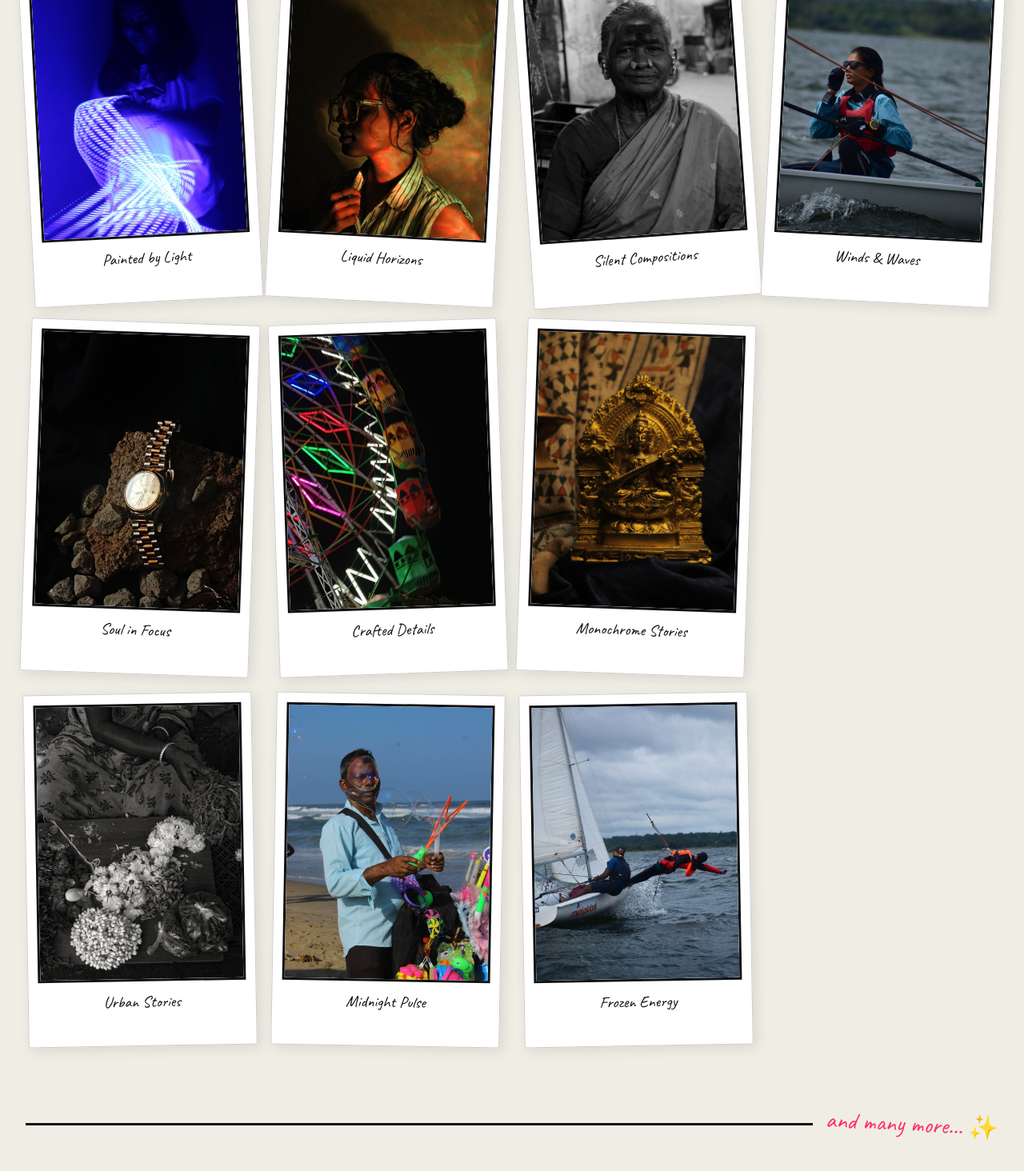
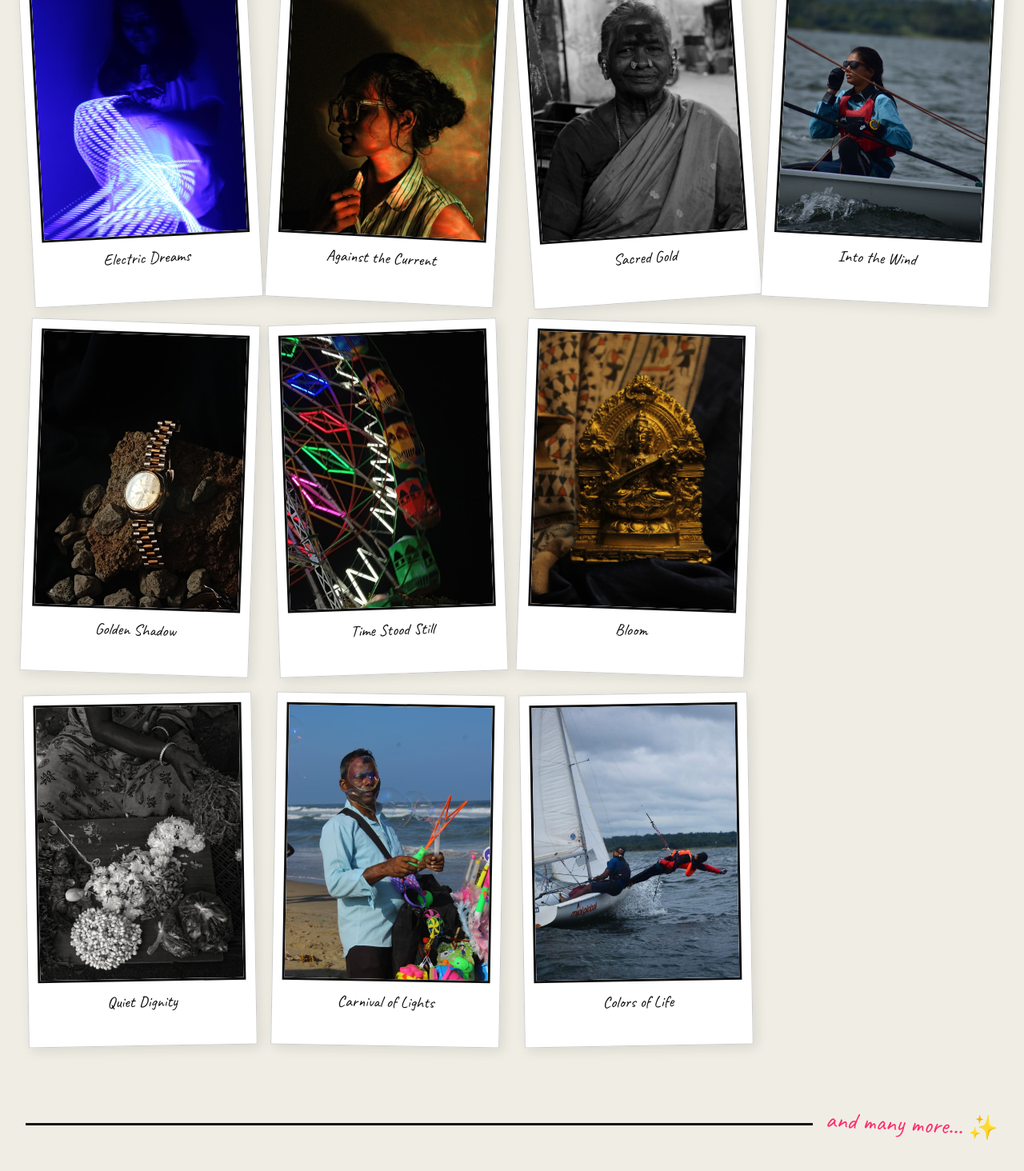
Before and after one commit to URK23CS7048Rohan/Krish, a Next.js app: page / in a window 1280 px wide. Shown: the part 6764-8228 px from the top of the page at 80% size. Built offline with nearby package versions, Linux system fonts and the light colour scheme.

Commit message:
feat: aesthetic photo titles matching each image's visual mood

```diff
--- a/src/components/sections/Photography.tsx
+++ b/src/components/sections/Photography.tsx
@@ -3,16 +3,16 @@
 import { motion } from "framer-motion";
 
 const photos = [
-  { id: 1, url: "/portfolio/photography/1.jpeg", title: "Painted by Light", rotate: "-rotate-3" },
-  { id: 2, url: "/portfolio/photography/2.jpeg", title: "Soul in Focus", rotate: "rotate-2" },
-  { id: 3, url: "/portfolio/photography/3.jpeg", title: "Urban Stories", rotate: "-rotate-1" },
-  { id: 4, url: "/portfolio/photography/4.jpeg", title: "Liquid Horizons", rotate: "rotate-3" },
-  { id: 5, url: "/portfolio/photography/5.jpeg", title: "Crafted Details", rotate: "-rotate-2" },
-  { id: 6, url: "/portfolio/photography/6.jpeg", title: "Midnight Pulse", rotate: "rotate-1" },
-  { id: 7, url: "/portfolio/photography/7.jpeg", title: "Silent Compositions", rotate: "-rotate-4" },
-  { id: 8, url: "/portfolio/photography/8.jpeg", title: "Monochrome Stories", rotate: "rotate-2" },
-  { id: 9, url: "/portfolio/photography/9.jpeg", title: "Frozen Energy", rotate: "-rotate-1" },
-  { id: 10, url: "/portfolio/photography/10.jpeg", title: "Winds & Waves", rotate: "rotate-3" },
+  { id: 1, url: "/portfolio/photography/1.jpeg", title: "Electric Dreams", rotate: "-rotate-3" },
+  { id: 2, url: "/portfolio/photography/2.jpeg", title: "Golden Shadow", rotate: "rotate-2" },
+  { id: 3, url: "/portfolio/photography/3.jpeg", title: "Quiet Dignity", rotate: "-rotate-1" },
+  { id: 4, url: "/portfolio/photography/4.jpeg", title: "Against the Current", rotate: "rotate-3" },
+  { id: 5, url: "/portfolio/photography/5.jpeg", title: "Time Stood Still", rotate: "-rotate-2" },
+  { id: 6, url: "/portfolio/photography/6.jpeg", title: "Carnival of Lights", rotate: "rotate-1" },
+  { id: 7, url: "/portfolio/photography/7.jpeg", title: "Sacred Gold", rotate: "-rotate-4" },
+  { id: 8, url: "/portfolio/photography/8.jpeg", title: "Bloom", rotate: "rotate-2" },
+  { id: 9, url: "/portfolio/photography/9.jpeg", title: "Colors of Life", rotate: "-rotate-1" },
+  { id: 10, url: "/portfolio/photography/10.jpeg", title: "Into the Wind", rotate: "rotate-3" },
 ];
 
 export default function Photography() {
```
